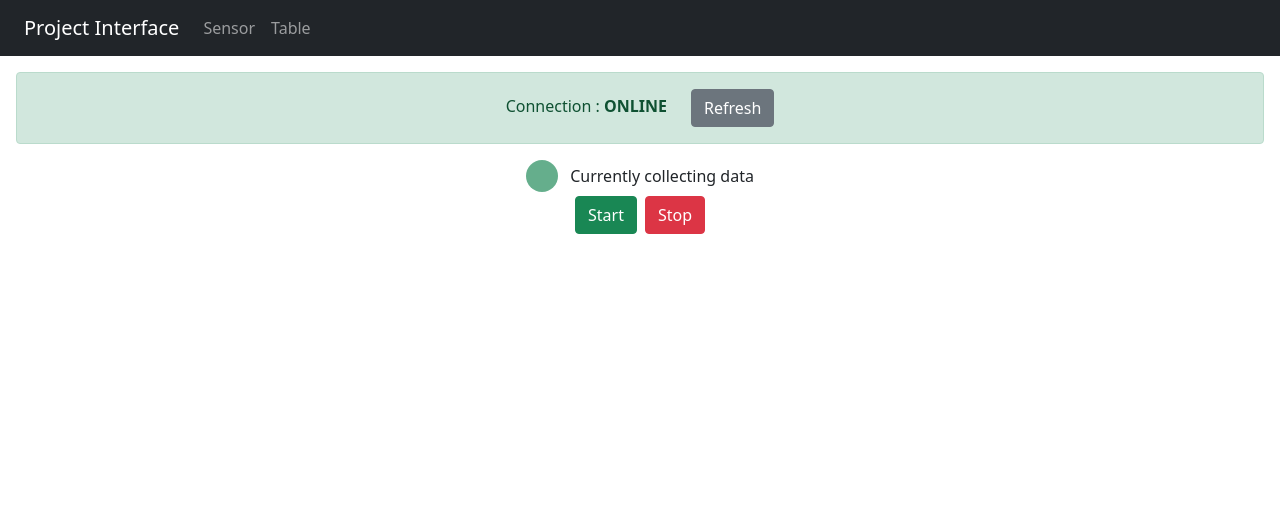
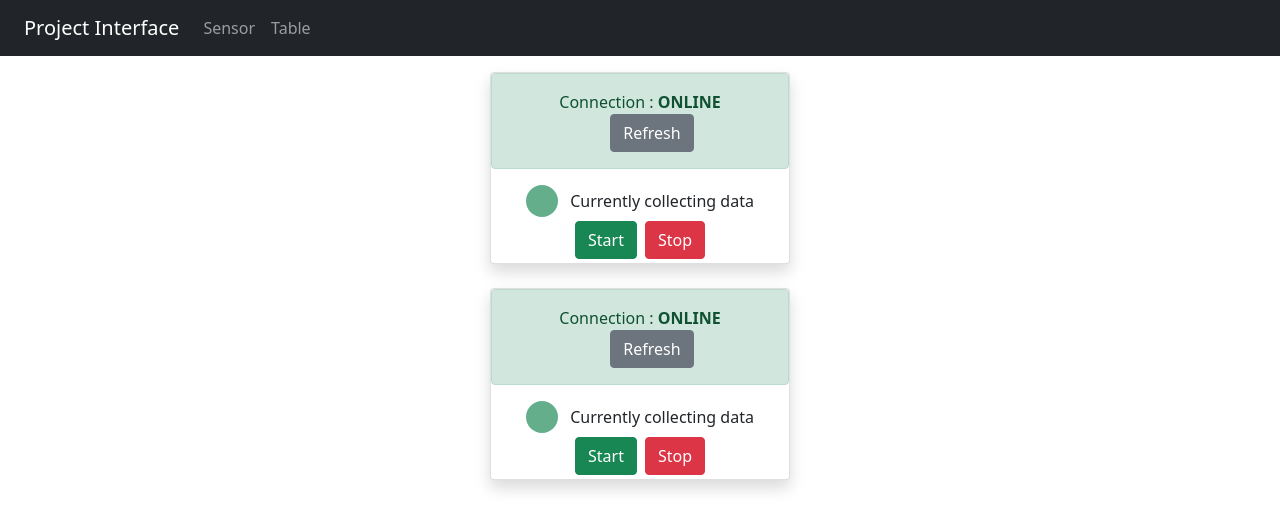
Before and after one commit to Zack0ne/esp-32-angular, an Angular app: page /sensor in a window 1280 px wide. Shown: the top 530 px of the page. Built offline with nearby package versions, Linux system fonts and the light colour scheme.

Commit message:
center sensor

```diff
--- a/src/app/sensor/sensor.component.html
+++ b/src/app/sensor/sensor.component.html
@@ -1,4 +1,4 @@
-<div>
+<div class="card shadow mb-4 center-card">
     <!-- sensor status  -->
     <!-- <div *ngIf="sensorStatus" class="alert alert-success text-center" role="alert">
         Connection : <b>ONLINE</b>
@@ -30,3 +30,35 @@
         <button type="button" class="btn btn-danger m-1"(click)="stop()">Stop</button>
     </div>
 </div>
+<div class="card shadow center-card">
+    <!-- sensor status  -->
+    <!-- <div *ngIf="sensorStatus" class="alert alert-success text-center" role="alert">
+        Connection : <b>ONLINE</b>
+        <button type="button" class="btn btn-secondary ms-4" (click)="refresh()">Refresh</button>
+    </div> -->
+    <div class="alert text-center align-middle" role="alert"
+        [ngClass]="sensorStatus ? 'alert-success' : 'alert-danger'">
+        <span *ngIf="loading" class="spinner-border align-middle me-2" role="status"></span>
+         Connection : <b>{{sensorStatus ? 'ONLINE': 'OFFLINE'}}</b>
+        <button type="button" class="btn btn-secondary ms-4" (click)="refresh()">Refresh</button>
+        <!-- <button type="button" class="btn btn-secondary ms-2" (click)="refresh()">Auto Refresh</button> -->
+
+    </div>
+
+    <div *ngIf="sensorStatus" class="text-center">
+        <div *ngIf="collectingData" class="align-middle">
+            <span class="spinner-grow text-success align-middle ps-2" role="status">
+            <!-- <span class="sr-only">Loading...</span> -->
+            </span>
+            <span class="align-middle ps-2">
+                Currently collecting data
+            </span>
+        </div>
+        <div *ngIf="!collectingData">Not collecting data</div>
+        <!-- <div class="progress" style="width: 200px">
+            <div class="progress-bar progress-bar-striped progress-bar-animated" role="progressbar" aria-valuenow="100" aria-valuemin="0" aria-valuemax="100" style="width: 100%"></div>
+        </div> -->
+        <button type="button" class="btn btn-success m-1" (click)="start()">Start</button>
+        <button type="button" class="btn btn-danger m-1"(click)="stop()">Stop</button>
+    </div>
+</div>
--- a/src/app/sensor/sensor.component.scss
+++ b/src/app/sensor/sensor.component.scss
@@ -0,0 +1,4 @@
+.center-card{
+    max-width: 300px;
+    margin:auto;
+}
```
Also changed, not shown: src/app/app.component.scss (line endings or trailing spaces).
